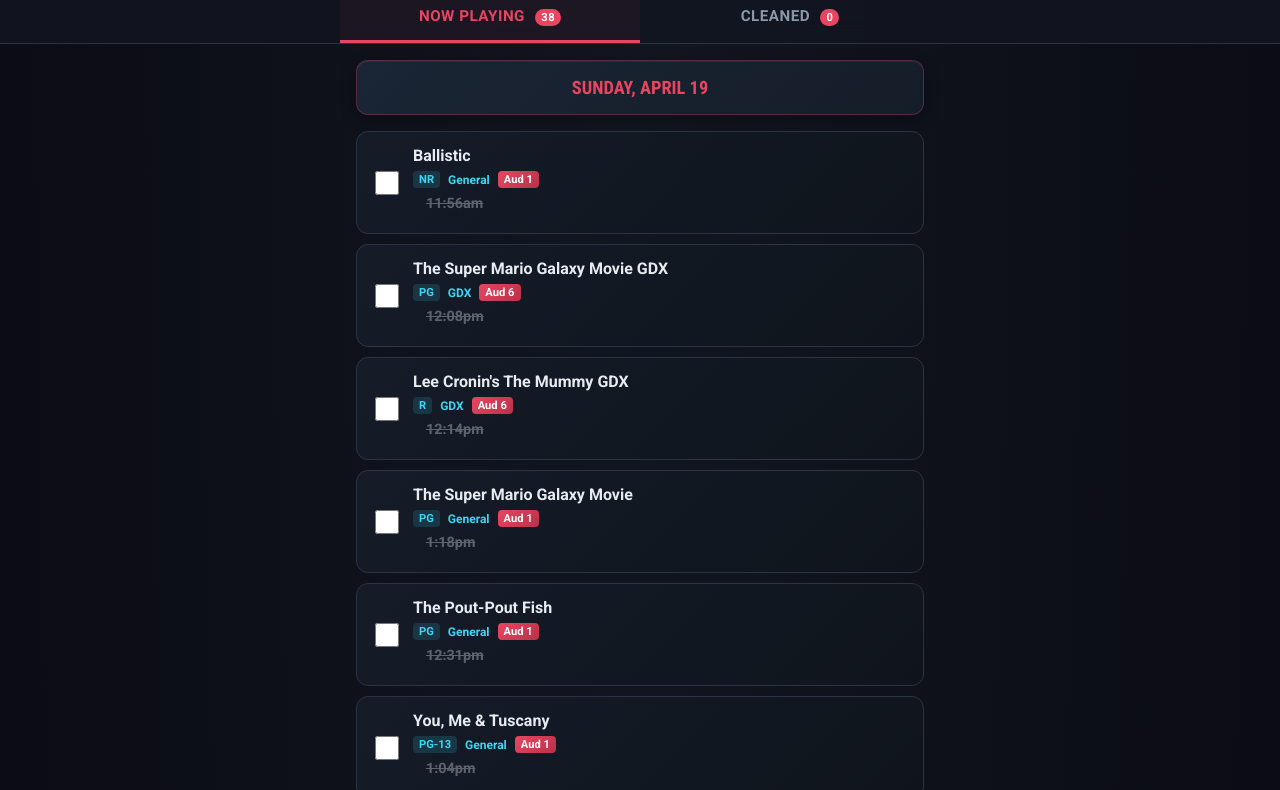
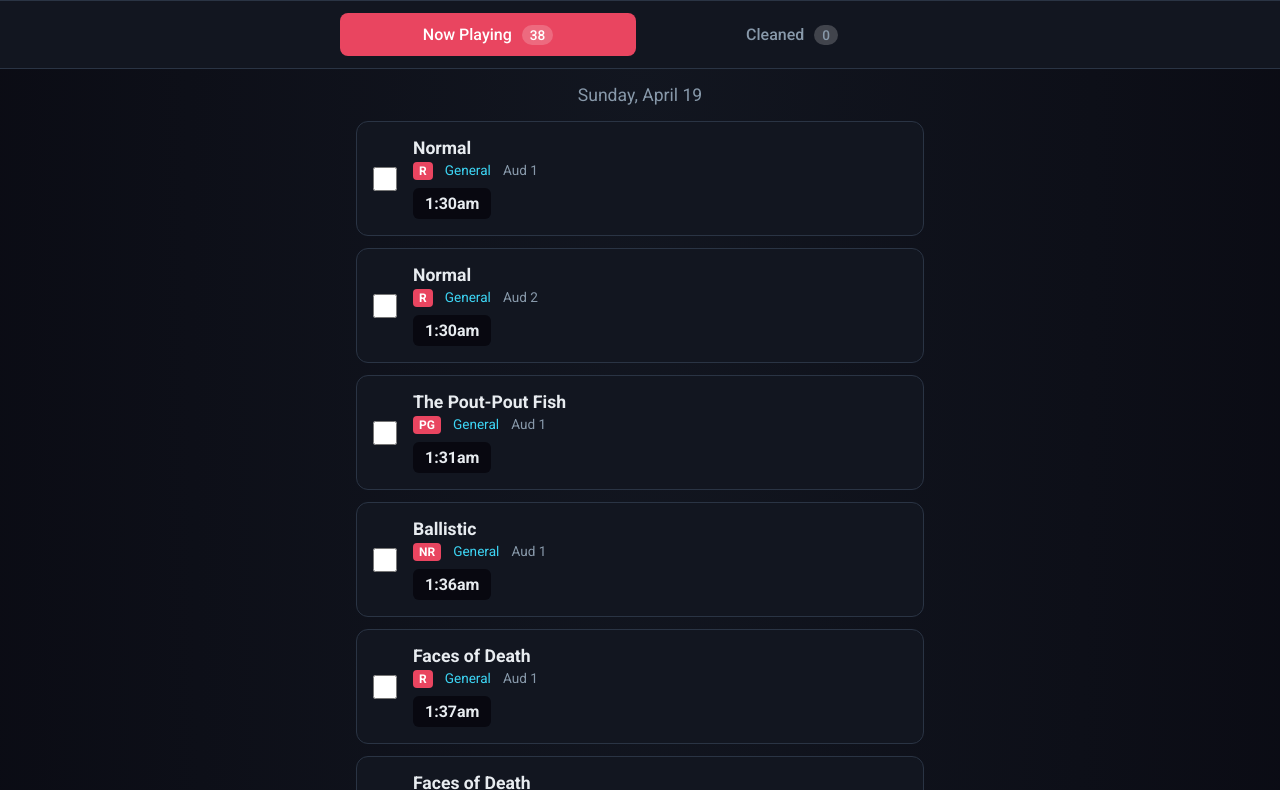
Before and after one commit to Magichasvr/bay-city-showtimes, a website: page index.html in a window 1280 px wide. Shown: the part 80-870 px from the top of the page. Drawn offline with Linux system fonts and the light colour scheme.

Commit message:
Clean working version

```diff
--- a/index.html
+++ b/index.html
@@ -3,7 +3,7 @@
 <head>
   <meta charset="UTF-8">
   <meta name="viewport" content="width=device-width, initial-scale=1.0">
-  <title>Bay City Cleaner - Live</title>
+  <title>Bay City Cleaner</title>
   <link href="https://fonts.googleapis.com/css2?family=Roboto+Condensed:wght@400;700&family=Roboto:wght@400;500;700&display=swap" rel="stylesheet">
   <style>
     :root {
@@ -48,151 +48,131 @@
       font-weight: 700;
       color: var(--text);
       text-transform: uppercase;
-      letter-spacing: 1px;
     }
     .nav {
-      background: rgba(18, 22, 32, 0.95);
-      backdrop-filter: blur(12px);
+      background: var(--bg-card);
+      padding: 12px 16px;
+      border-bottom: 1px solid var(--border);
       position: sticky;
       top: 73px;
       z-index: 99;
-      border-bottom: 1px solid var(--border);
     }
-    .nav-list {
+    .nav ul {
       max-width: 600px;
       margin: 0 auto;
       display: flex;
       list-style: none;
+      gap: 8px;
     }
     .nav-item {
       flex: 1;
       text-align: center;
-      padding: 14px;
+      padding: 12px 16px;
+      border-radius: 8px;
       cursor: pointer;
+      font-weight: 500;
       color: var(--text-muted);
-      font-weight: 600;
-      font-size: 0.95rem;
-      text-transform: uppercase;
-      letter-spacing: 0.5px;
-      border-bottom: 3px solid transparent;
       transition: all 0.2s;
     }
-    .nav-item:hover { color: var(--text); background: rgba(233, 69, 96, 0.08); }
     .nav-item.active {
-      color: var(--primary);
-      border-bottom-color: var(--primary);
-      background: rgba(233, 69, 96, 0.05);
+      background: var(--primary);
+      color: white;
+    }
+    .nav-item:not(.active):hover {
+      background: var(--bg-card-hover);
     }
     .nav-count {
-      display: inline-block;
-      background: var(--primary);
-      color: white;
-      font-size: 0.7rem;
-      padding: 2px 6px;
+      background: rgba(255,255,255,0.2);
+      padding: 2px 8px;
       border-radius: 10px;
+      font-size: 0.85rem;
       margin-left: 6px;
     }
-    .container { max-width: 600px; margin: 0 auto; padding: 16px; }
+    .container {
+      max-width: 600px;
+      margin: 0 auto;
+      padding: 16px;
+    }
     .date-display {
       text-align: center;
-      padding: 16px 24px;
-      background: linear-gradient(135deg, #1a2535 0%, #151d28 100%);
-      border-radius: 12px;
+      color: var(--text-muted);
       margin-bottom: 16px;
-      font-family: 'Roboto Condensed', sans-serif;
-      font-size: 1.15rem;
-      font-weight: 700;
-      text-transform: uppercase;
-      color: var(--primary);
-      border: 1px solid rgba(233, 69, 96, 0.3);
-      box-shadow: 0 4px 16px rgba(0, 0, 0, 0.3), inset 0 1px 0 rgba(255, 255, 255, 0.05);
+      font-size: 1.1rem;
+    }
+    .movie-list {
+      display: flex;
+      flex-direction: column;
+      gap: 12px;
     }
     .movie-card {
+      background: var(--bg-card);
+      border-radius: 12px;
+      padding: 16px;
       display: flex;
+      gap: 16px;
       align-items: center;
-      gap: 14px;
-      padding: 14px 18px;
-      background: linear-gradient(135deg, #151c28 0%, #0f141c 100%);
       border: 1px solid var(--border);
-      border-radius: 12px;
-      margin-bottom: 10px;
-      transition: all 0.25s ease;
+      transition: all 0.2s;
     }
-    .movie-card:hover {
-      background: linear-gradient(135deg, #1c2538 0%, #141a24 100%);
-      border-color: rgba(233, 69, 96, 0.5);
-      transform: translateY(-2px);
-      box-shadow: 0 8px 24px rgba(233, 69, 96, 0.15);
+    .movie-card.cleaned {
+      opacity: 0.5;
+      background: var(--bg-card-hover);
     }
-    .movie-card.cleaned { opacity: 0.5; }
     .checkbox {
       width: 24px;
       height: 24px;
       accent-color: var(--primary);
       cursor: pointer;
-      flex-shrink: 0;
     }
-    .movie-info { flex: 1; min-width: 0; }
+    .movie-info {
+      flex: 1;
+    }
     .movie-title {
       font-weight: 700;
-      font-size: 1rem;
-      margin-bottom: 6px;
-      white-space: nowrap;
-      overflow: hidden;
-      text-overflow: ellipsis;
+      font-size: 1.1rem;
+      margin-bottom: 4px;
     }
     .movie-meta {
       display: flex;
-      align-items: center;
-      gap: 8px;
-      flex-wrap: wrap;
+      gap: 12px;
+      font-size: 0.85rem;
+      color: var(--text-muted);
+      margin-bottom: 8px;
     }
     .rating {
-      background: rgba(61, 214, 245, 0.15);
+      background: var(--primary);
+      color: white;
       padding: 2px 6px;
       border-radius: 4px;
-      font-weight: 600;
-      font-size: 0.7rem;
+      font-weight: 700;
+      font-size: 0.75rem;
+    }
+    .theater-type {
       color: var(--accent);
     }
-    .theater-type { color: var(--accent); font-weight: 700; font-size: 0.75rem; }
-    .auditorium {
-      background: linear-gradient(135deg, #e94560 0%, #b8324a 100%);
-      color: white;
-      font-weight: 700;
-      font-size: 0.7rem;
-      padding: 2px 6px;
-      border-radius: 4px;
-    }
     .showtime {
-      display: inline-flex;
-      align-items: center;
+      display: inline-block;
+      background: var(--bg-dark);
       padding: 6px 12px;
       border-radius: 6px;
       font-weight: 700;
-      font-size: 0.9rem;
-      color: var(--text);
-      background: rgba(61, 214, 245, 0.12);
-      border: 1px solid rgba(61, 214, 245, 0.25);
+      font-size: 1rem;
     }
-    .showtime.expired { text-decoration: line-through; opacity: 0.35; background: transparent; border-color: transparent; }
-    .showtime.available {
-      background: linear-gradient(135deg, #e94560 0%, #c73650 100%);
-      border-color: transparent;
-      box-shadow: 0 2px 10px rgba(233, 69, 96, 0.4);
+    .showtime.expired {
+      text-decoration: line-through;
+      color: var(--text-dim);
     }
   </style>
 </head>
 <body>
   <div class="header">
     <div class="header-content">
-      <img src="https://images.cinemaplus.com/hosted/bay-city-cinemas-llc/logo-primary-v1.png" class="logo" alt="Bay City Cinemas">
-      <div class="header-title">Cleaner's Sheet</div>
+      <div class="header-title">Bay City<br>Cleaner</div>
     </div>
   </div>
 
   <div class="nav">
-    <ul class="nav-list">
+    <ul>
       <li class="nav-item active" data-tab="nowplaying" onclick="switchTab('nowplaying')">
         Now Playing <span class="nav-count" id="nowPlayingCount">0</span>
       </li>
@@ -209,70 +189,50 @@
 
   <script>
     const STORAGE_KEY = 'baycity_movies_cleaned';
-
-let todaysShowtimes = [
-      {"movieId":"ballistic-2-1","movie":"Ballistic","rating":"NR","time":"10:20a","endTime":"11:56am","theater":"General","auditorium":"1","runtime":"1h 36m","endMins":716},
-      {"movieId":"leecroninsthemummygdx-4-1","movie":"Lee Cronin's The Mummy GDX","rating":"R","time":"10:00a","endTime":"12:14pm","theater":"GDX","auditorium":"6","runtime":"2h 14m","endMins":734},
-      {"movieId":"thesupermariogalaxymoviegdx-8-1","movie":"The Super Mario Galaxy Movie GDX","rating":"PG","time":"10:30a","endTime":"12:08pm","theater":"GDX","auditorium":"6","runtime":"1h 38m","endMins":728},
-      {"movieId":"thesupermariogalaxymovie-9-1","movie":"The Super Mario Galaxy Movie","rating":"PG","time":"11:40a","endTime":"1:18pm","theater":"General","auditorium":"1","runtime":"1h 38m","endMins":738},
-      {"movieId":"thepoutpoutfish-11-1","movie":"The Pout-Pout Fish","rating":"PG","time":"11:00a","endTime":"12:31pm","theater":"General","auditorium":"1","runtime":"1h 31m","endMins":751},
-      {"movieId":"youmetuscany-6-1","movie":"You, Me & Tuscany","rating":"PG-13","time":"11:20a","endTime":"1:04pm","theater":"General","auditorium":"1","runtime":"1h 44m","endMins":764},
-      {"movieId":"hoppers-14-1","movie":"Hoppers","rating":"PG","time":"11:10a","endTime":"12:55pm","theater":"General","auditorium":"1","runtime":"1h 45m","endMins":775},
-      {"movieId":"agreatawakening-7-1","movie":"A Great Awakening","rating":"PG-13","time":"11:30a","endTime":"1:39pm","theater":"General","auditorium":"1","runtime":"2h 9m","endMins":789},
-      {"movieId":"normal-3-1","movie":"Normal","rating":"R","time":"12:50p","endTime":"2:20pm","theater":"General","auditorium":"1","runtime":"1h 30m","endMins":830},
-      {"movieId":"leecroninsthemummygdx-4-2","movie":"Lee Cronin's The Mummy GDX","rating":"R","time":"1:00p","endTime":"3:14pm","theater":"GDX","auditorium":"7","runtime":"2h 14m","endMins":914},
-      {"movieId":"projecthailmary-12-1","movie":"Project Hail Mary","rating":"PG-13","time":"12:00p","endTime":"2:36pm","theater":"General","auditorium":"1","runtime":"2h 36m","endMins":916},
-      {"movieId":"ferrisbuellersdayoff40thanniversary-15-1","movie":"Ferris Bueller's Day Off 40th Anniversary","rating":"PG-13","time":"1:40p","endTime":"3:23pm","theater":"Flashback","auditorium":"1","runtime":"1h 43m","endMins":923},
-      {"movieId":"youmetuscany-6-2","movie":"You, Me & Tuscany","rating":"PG-13","time":"2:10p","endTime":"3:54pm","theater":"General","auditorium":"2","runtime":"1h 44m","endMins":934},
-      {"movieId":"thesupermariogalaxymoviegdx-8-2","movie":"The Super Mario Galaxy Movie GDX","rating":"PG","time":"1:10p","endTime":"2:48pm","theater":"GDX","auditorium":"7","runtime":"1h 38m","endMins":908},
-      {"movieId":"facesofdeath-5-1","movie":"Faces of Death","rating":"R","time":"2:40p","endTime":"4:17pm","theater":"General","auditorium":"1","runtime":"1h 37m","endMins":997},
-      {"movieId":"thedrama-10-1","movie":"The Drama","rating":"R","time":"2:30p","endTime":"4:15pm","theater":"General","auditorium":"1","runtime":"1h 45m","endMins":1005},
-      {"movieId":"remindersofhim-13-1","movie":"Reminders of Him","rating":"PG-13","time":"3:00p","endTime":"4:54pm","theater":"General","auditorium":"1","runtime":"1h 54m","endMins":1014},
-      {"movieId":"thesupermariogalaxymovie-9-2","movie":"The Super Mario Galaxy Movie","rating":"PG","time":"2:45p","endTime":"4:23pm","theater":"General","auditorium":"2","runtime":"1h 38m","endMins":983},
-      {"movieId":"hoppers-14-2","movie":"Hoppers","rating":"PG","time":"2:00p","endTime":"3:45pm","theater":"General","auditorium":"2","runtime":"1h 45m","endMins":945},
-      {"movieId":"leecroninsthemummygdx-4-3","movie":"Lee Cronin's The Mummy GDX","rating":"R","time":"4:00p","endTime":"6:14pm","theater":"GDX","auditorium":"6","runtime":"2h 14m","endMins":1094},
-      {"movieId":"thesupermariogalaxymoviegdx-8-3","movie":"The Super Mario Galaxy Movie GDX","rating":"PG","time":"3:50p","endTime":"5:28pm","theater":"GDX","auditorium":"6","runtime":"1h 38m","endMins":1088},
-      {"movieId":"normal-3-2","movie":"Normal","rating":"R","time":"5:40p","endTime":"7:10pm","theater":"General","auditorium":"2","runtime":"1h 30m","endMins":1150},
-      {"movieId":"youmetuscany-6-3","movie":"You, Me & Tuscany","rating":"PG-13","time":"4:50p","endTime":"6:34pm","theater":"General","auditorium":"3","runtime":"1h 44m","endMins":1114},
-      {"movieId":"hoppers-14-3","movie":"Hoppers","rating":"PG","time":"4:40p","endTime":"6:25pm","theater":"General","auditorium":"3","runtime":"1h 45m","endMins":1165},
-      {"movieId":"thesupermariogalaxymovie-9-3","movie":"The Super Mario Galaxy Movie","rating":"PG","time":"5:00p","endTime":"6:38pm","theater":"General","auditorium":"3","runtime":"1h 38m","endMins":1178},
-      {"movieId":"leecroninsthemummygdx-4-4","movie":"Lee Cronin's The Mummy GDX","rating":"R","time":"7:10p","endTime":"9:24pm","theater":"GDX","auditorium":"7","runtime":"2h 14m","endMins":1284},
-      {"movieId":"thesupermariogalaxymoviegdx-8-4","movie":"The Super Mario Galaxy Movie GDX","rating":"PG","time":"6:30p","endTime":"8:08pm","theater":"GDX","auditorium":"7","runtime":"1h 38m","endMins":1288},
-      {"movieId":"youmetuscany-6-4","movie":"You, Me & Tuscany","rating":"PG-13","time":"7:30p","endTime":"9:14pm","theater":"General","auditorium":"4","runtime":"1h 44m","endMins":1294},
-      {"movieId":"wwewrestlemania42-1-1","movie":"WWE WrestleMania 42","rating":"NR","time":"6:00p","endTime":"10:00pm","theater":"General","auditorium":"1","runtime":"4h 0m","endMins":1320},
-      {"movieId":"facesofdeath-5-2","movie":"Faces of Death","rating":"R","time":"8:10p","endTime":"9:47pm","theater":"General","auditorium":"2","runtime":"1h 37m","endMins":1387},
-      {"movieId":"thedrama-10-2","movie":"The Drama","rating":"R","time":"5:10p","endTime":"6:55pm","theater":"General","auditorium":"2","runtime":"1h 45m","endMins":1135},
-      {"movieId":"projecthailmary-12-2","movie":"Project Hail Mary","rating":"PG-13","time":"3:30p","endTime":"6:06pm","theater":"General","auditorium":"2","runtime":"2h 36m","endMins":1086},
-      {"movieId":"agreatawakening-7-2","movie":"A Great Awakening","rating":"PG-13","time":"5:10p","endTime":"7:19pm","theater":"General","auditorium":"2","runtime":"2h 9m","endMins":1109},
-      {"movieId":"thesupermariogalaxymovie-9-4","movie":"The Super Mario Galaxy Movie","rating":"PG","time":"7:40p","endTime":"9:18pm","theater":"General","auditorium":"4","runtime":"1h 38m","endMins":1318},
-      {"movieId":"thedrama-10-3","movie":"The Drama","rating":"R","time":"7:50p","endTime":"9:35pm","theater":"General","auditorium":"3","runtime":"1h 45m","endMins":1375},
-      {"movieId":"remindersofhim-13-2","movie":"Reminders of Him","rating":"PG-13","time":"7:20p","endTime":"9:14pm","theater":"General","auditorium":"2","runtime":"1h 54m","endMins":1334},
-      {"movieId":"projecthailmary-12-3","movie":"Project Hail Mary","rating":"PG-13","time":"7:00p","endTime":"9:36pm","theater":"General","auditorium":"3","runtime":"2h 36m","endMins":1336},
-      {"movieId":"ferrisbuellersdayoff40thanniversary-15-2","movie":"Ferris Bueller's Day Off 40th Anniversary","rating":"PG-13","time":"8:00p","endTime":"9:43pm","theater":"Flashback","auditorium":"1","runtime":"1h 43m","endMins":1363}
-    ];
     let cleaned = {};
     let currentTab = 'nowplaying';
 
-    function loadShowtimes() {
-      // Using embedded data - works from APK without internet
-    }
-
-async function init() {
-      cleaned = JSON.parse(localStorage.getItem(STORAGE_KEY) || '{}');
-
-      const today = new Date();
-      document.getElementById('dateDisplay').textContent = today.toLocaleDateString('en-US', { weekday: 'long', month: 'long', day: 'numeric' });
-
-      currentTab = 'nowplaying';
-      document.querySelectorAll('.nav-item').forEach(t => t.classList.remove('active'));
-      const nowplayingTab = document.querySelector('[data-tab="nowplaying"]');
-      if (nowplayingTab) nowplayingTab.classList.add('active');
-
-      loadShowtimes();
-      render();
-    }
-
-    window.onload = init;
+    // Showtimes with START times only - app will calculate end times
+    let todaysShowtimes = [
+      {movieId:"b1",movie:"Ballistic",rating:"NR",time:"10:20a",runtime:"1h 36m",theater:"General",auditorium:"1"},
+      {movieId:"m1",movie:"Lee Cronin's The Mummy GDX",rating:"R",time:"10:00a",runtime:"2h 14m",theater:"GDX",auditorium:"6"},
+      {movieId:"m2",movie:"The Super Mario Galaxy Movie GDX",rating:"PG",time:"10:30a",runtime:"1h 38m",theater:"GDX",auditorium:"6"},
+      {movieId:"m3",movie:"The Super Mario Galaxy Movie",rating:"PG",time:"11:40a",runtime:"1h 38m",theater:"General",auditorium:"1"},
+      {movieId:"p1",movie:"The Pout-Pout Fish",rating:"PG",time:"11:00a",runtime:"1h 31m",theater:"General",auditorium:"1"},
+      {movieId:"y1",movie:"You, Me & Tuscany",rating:"PG-13",time:"11:20a",runtime:"1h 44m",theater:"General",auditorium:"1"},
+      {movieId:"h1",movie:"Hoppers",rating:"PG",time:"11:10a",runtime:"1h 45m",theater:"General",auditorium:"1"},
+      {movieId:"a1",movie:"A Great Awakening",rating:"PG-13",time:"11:30a",runtime:"2h 9m",theater:"General",auditorium:"1"},
+      {movieId:"n1",movie:"Normal",rating:"R",time:"12:50p",runtime:"1h 30m",theater:"General",auditorium:"1"},
+      {movieId:"p2",movie:"Project Hail Mary",rating:"PG-13",time:"12:00p",runtime:"2h 36m",theater:"General",auditorium:"1"},
+      {movieId:"m4",movie:"Lee Cronin's The Mummy GDX",rating:"R",time:"1:00p",runtime:"2h 14m",theater:"GDX",auditorium:"7"},
+      {movieId:"f1",movie:"Ferris Bueller's Day Off 40th Anniversary",rating:"PG-13",time:"1:40p",runtime:"1h 43m",theater:"Flashback",auditorium:"1"},
+      {movieId:"y2",movie:"You, Me & Tuscany",rating:"PG-13",time:"2:10p",runtime:"1h 44m",theater:"General",auditorium:"2"},
+      {movieId:"m5",movie:"The Super Mario Galaxy Movie GDX",rating:"PG",time:"1:10p",runtime:"1h 38m",theater:"GDX",auditorium:"7"},
+      {movieId:"f2",movie:"Faces of Death",rating:"R",time:"2:40p",runtime:"1h 37m",theater:"General",auditorium:"1"},
+      {movieId:"d1",movie:"The Drama",rating:"R",time:"2:30p",runtime:"1h 45m",theater:"General",auditorium:"1"},
+      {movieId:"r1",movie:"Reminders of Him",rating:"PG-13",time:"3:00p",runtime:"1h 54m",theater:"General",auditorium:"1"},
+      {movieId:"m6",movie:"The Super Mario Galaxy Movie",rating:"PG",time:"2:45p",runtime:"1h 38m",theater:"General",auditorium:"2"},
+      {movieId:"h2",movie:"Hoppers",rating:"PG",time:"2:00p",runtime:"1h 45m",theater:"General",auditorium:"2"},
+      {movieId:"m7",movie:"Lee Cronin's The Mummy GDX",rating:"R",time:"4:00p",runtime:"2h 14m",theater:"GDX",auditorium:"6"},
+      {movieId:"m8",movie:"The Super Mario Galaxy Movie GDX",rating:"PG",time:"3:50p",runtime:"1h 38m",theater:"GDX",auditorium:"6"},
+      {movieId:"n2",movie:"Normal",rating:"R",time:"5:40p",runtime:"1h 30m",theater:"General",auditorium:"2"},
+      {movieId:"y3",movie:"You, Me & Tuscany",rating:"PG-13",time:"4:50p",runtime:"1h 44m",theater:"General",auditorium:"3"},
+      {movieId:"h3",movie:"Hoppers",rating:"PG",time:"4:40p",runtime:"1h 45m",theater:"General",auditorium:"3"},
+      {movieId:"m9",movie:"The Super Mario Galaxy Movie",rating:"PG",time:"5:00p",runtime:"1h 38m",theater:"General",auditorium:"3"},
+      {movieId:"m10",movie:"Lee Cronin's The Mummy GDX",rating:"R",time:"7:10p",runtime:"2h 14m",theater:"GDX",auditorium:"7"},
+      {movieId:"m11",movie:"The Super Mario Galaxy Movie GDX",rating:"PG",time:"6:30p",runtime:"1h 38m",theater:"GDX",auditorium:"7"},
+      {movieId:"y4",movie:"You, Me & Tuscany",rating:"PG-13",time:"7:30p",runtime:"1h 44m",theater:"General",auditorium:"4"},
+      {movieId:"w1",movie:"WWE WrestleMania 42",rating:"NR",time:"6:00p",runtime:"4h 0m",theater:"General",auditorium:"1"},
+      {movieId:"f3",movie:"Faces of Death",rating:"R",time:"8:10p",runtime:"1h 37m",theater:"General",auditorium:"2"},
+      {movieId:"d2",movie:"The Drama",rating:"R",time:"5:10p",runtime:"1h 45m",theater:"General",auditorium:"2"},
+      {movieId:"p3",movie:"Project Hail Mary",rating:"PG-13",time:"3:30p",runtime:"2h 36m",theater:"General",auditorium:"2"},
+      {movieId:"a2",movie:"A Great Awakening",rating:"PG-13",time:"5:10p",runtime:"2h 9m",theater:"General",auditorium:"2"},
+      {movieId:"m12",movie:"The Super Mario Galaxy Movie",rating:"PG",time:"7:40p",runtime:"1h 38m",theater:"General",auditorium:"4"},
+      {movieId:"d3",movie:"The Drama",rating:"R",time:"7:50p",runtime:"1h 45m",theater:"General",auditorium:"3"},
+      {movieId:"r2",movie:"Reminders of Him",rating:"PG-13",time:"7:20p",runtime:"1h 54m",theater:"General",auditorium:"2"},
+      {movieId:"p4",movie:"Project Hail Mary",rating:"PG-13",time:"7:00p",runtime:"2h 36m",theater:"General",auditorium:"3"},
+      {movieId:"f4",movie:"Ferris Bueller's Day Off 40th Anniversary",rating:"PG-13",time:"8:00p",runtime:"1h 43m",theater:"Flashback",auditorium:"1"}
+    ];
 
     function getRuntimeMinutes(runtime) {
       if (!runtime) return 0;
@@ -293,21 +253,18 @@ async function init() {
       return hours * 60 + mins;
     }
 
-    function minutesToTime(totalMins) {
-      const hours = totalMins % 1440;
-      const endHours = Math.floor(hours / 60);
-      const endMins = hours % 60;
-      const periodStr = endHours >= 12 ? 'pm' : 'am';
-      const displayHours = endHours === 0 ? 12 : (endHours > 12 ? endHours - 12 : endHours);
-      return displayHours + ':' + endMins.toString().padStart(2, '0') + periodStr;
-    }
-
     function getEndTime(startTime, runtime) {
       const runtimeMins = getRuntimeMinutes(runtime);
       if (runtimeMins === 0) return '';
       const startMins = timeToMinutes(startTime);
       const totalMins = startMins + runtimeMins;
-      return minutesToTime(totalMins);
+      const hours = Math.floor(totalMins / 60);
+      const mins = totalMins % 60;
+      const periodStr = hours >= 12 && hours < 24 ? 'pm' : 'am';
+      let displayHours = hours % 24;
+      if (displayHours === 0) displayHours = 12;
+      else if (displayHours > 12) displayHours -= 12;
+      return displayHours + ':' + mins.toString().padStart(2, '0') + periodStr;
     }
 
     function getEndMinutes(startTime, runtime) {
@@ -317,11 +274,26 @@ async function init() {
       return startMins + runtimeMins;
     }
 
-    function isMovieEnded(time, runtime) {
-      const endMins = getEndMinutes(time, runtime);
-      if (endMins === 0) return false;
-      const now = new Date();
-      return (now.getHours() * 60 + now.getMinutes()) > endMins;
+    function init() {
+      cleaned = JSON.parse(localStorage.getItem(STORAGE_KEY) || '{}');
+
+      const today = new Date();
+      document.getElementById('dateDisplay').textContent = today.toLocaleDateString('en-US', { weekday: 'long', month: 'long', day: 'numeric' });
+
+      currentTab = 'nowplaying';
+      document.querySelectorAll('.nav-item').forEach(t => t.classList.remove('active'));
+      document.querySelector('[data-tab="nowplaying"]').classList.add('active');
+
+      render();
+    }
+
+    window.onload = init;
+
+    function toggleCleaned(movieId, time) {
+      const key = movieId + '|' + time;
+      cleaned[key] = !cleaned[key];
+      localStorage.setItem(STORAGE_KEY, JSON.stringify(cleaned));
+      render();
     }
 
     function switchTab(tab) {
@@ -331,20 +303,11 @@ async function init() {
       render();
     }
 
-    function toggleCleaned(movieId, time) {
-      const key = movieId + '|' + time;
-      cleaned[key] = !cleaned[key];
-      localStorage.setItem(STORAGE_KEY, JSON.stringify(cleaned));
-      render();
-    }
-
     function render() {
       const list = document.getElementById('movieList');
 
       const sorted = [...todaysShowtimes].sort((a, b) => {
-        const endA = a.endMins || getEndMinutes(a.time, a.runtime);
-        const endB = b.endMins || getEndMinutes(b.time, b.runtime);
-        return endA - endB;
+        return getEndMinutes(a.time, a.runtime) - getEndMinutes(b.time, b.runtime);
       });
 
       const filtered = currentTab === 'nowplaying'
@@ -357,10 +320,7 @@ async function init() {
         list.innerHTML = filtered.map(st => {
           const key = st.movieId + '|' + st.time;
           const isCleaned = cleaned[key] === true;
-          const endTime = st.endTime || getEndTime(st.time, st.runtime);
-          const endMins = st.endMins || getEndMinutes(st.time, st.runtime);
-          const movieEnded = isMovieEnded(st.time, st.runtime);
-          const showtimeClass = movieEnded ? 'showtime expired' : 'showtime available';
+          const endTime = getEndTime(st.time, st.runtime);
 
           return '<div class="movie-card ' + (isCleaned ? 'cleaned' : '') + '">' +
             '<input type="checkbox" class="checkbox" ' + (isCleaned ? 'checked' : '') + ' onchange="toggleCleaned(\'' + st.movieId + '\',\'' + st.time + '\')">' +
@@ -371,7 +331,7 @@ async function init() {
                 '<span class="theater-type">' + st.theater + '</span>' +
                 '<span class="auditorium">Aud ' + st.auditorium + '</span>' +
               '</div>' +
-              '<span class="' + showtimeClass + '">' + endTime + '</span>' +
+              '<span class="showtime">' + endTime + '</span>' +
             '</div>' +
           '</div>';
         }).join('');
```
